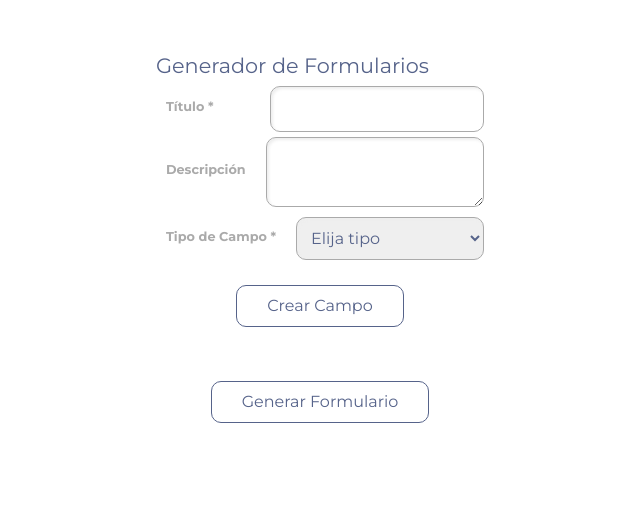
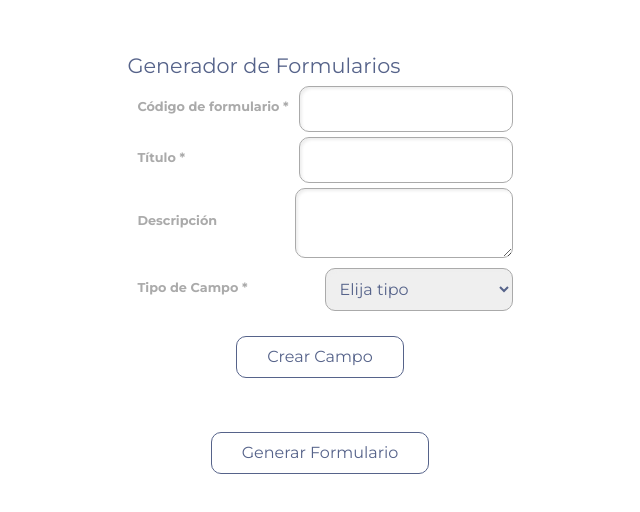
Before and after one commit to chihiroarias/formularios_ui, a React (Create React App) app: page / in a window 1280 px wide. Shown: the top 512 px of the page, without its empty margins (320-960 px from the left). Built offline with nearby package versions, Linux system fonts and the light colour scheme.

Commit message:
ajustes para el post de formulario

```diff
--- a/src/Componentes/moleculares/CreateDato/CreateDato.jsx
+++ b/src/Componentes/moleculares/CreateDato/CreateDato.jsx
@@ -3,17 +3,14 @@ import Label from "../../atomicos/Label/Label.jsx";
 import Button from "../../atomicos/Button/Button.jsx";
 import CustomInputField from "../CustomInputField/CustomInputField.jsx";
 import Select from "../../atomicos/Select/Select.jsx";
-import SelectsExistentes from "../selects/selectsDelSistema.jsx"
-import {selectDato} from "../../../Utils/selectDatoUtils.js"
-import { accessAPI } from "../../../Utils/utils.js";
+import SelectsExistentes from "../selects/selectsDelSistema.jsx";
+import { selectDato } from "../../../Utils/selectDatoUtils.js";
 
 import ConfigureSelect from "../../moleculares/selects/configureSelect.jsx";
 import CreateSelect from "../selects/createSelect.jsx";
-import SelectsPrecargado from "../selects/selectsPrecarga.jsx"
+import SelectsPrecargado from "../selects/selectsPrecarga.jsx";
 
 export default function CreateDato({ addField, indice, setIndice }) {
-
-
   const [fieldData, setFieldData] = useState({
     htmlFor: "",
     id: "",
@@ -92,17 +89,6 @@ export default function CreateDato({ addField, indice, setIndice }) {
 
   function crearCampoString() {
     if (validar()) {
-      accessAPI(
-        "POST",
-        "admin/form/campo",
-        fieldData,
-        (response) => {
-          console.log(response);
-        },
-        (response) => {
-          console.log(response);
-        }
-      );
       addField({ ...fieldData, indice });
 
       setIndice(indice + 1);
@@ -151,7 +137,7 @@ export default function CreateDato({ addField, indice, setIndice }) {
       </div>
 
       {fieldData.type === "radio" && (
-        <div >
+        <div>
           <CustomInputField
             id={"agrupacionRadio"}
             labelForm={"Agrupación Radio"}
@@ -227,7 +213,7 @@ export default function CreateDato({ addField, indice, setIndice }) {
 
       {fieldData.type !== "checkbox" &&
         fieldData.type !== "select" &&
-        fieldData.type !== "sExistentes"&&
+        fieldData.type !== "sExistentes" &&
         fieldData.type !== "file" &&
         fieldData.type !== "radio" &&
         fieldData.type !== "date" &&
@@ -270,24 +256,23 @@ export default function CreateDato({ addField, indice, setIndice }) {
         </div>
       )}
 
-      {fieldData.type === "sExistentes" &&(
-      <div>
-        <SelectsExistentes onCreate={handleSelectCreate} />
-      </div>
+      {fieldData.type === "sExistentes" && (
+        <div>
+          <SelectsExistentes onCreate={handleSelectCreate} />
+        </div>
       )}
 
       {fieldData.type === "sPrecargado" && (
         <div>
-          <SelectsPrecargado onCreate={handleSelectPrecarga}/>
+          <SelectsPrecargado onCreate={handleSelectPrecarga} />
         </div>
-        )}
-
+      )}
 
       {fieldData.type !== "textarea" &&
         fieldData.type !== "checkbox" &&
         fieldData.type !== "select" &&
-        fieldData.type !== "sExistentes"&&
-        fieldData.type !== "sPrecargado"&&
+        fieldData.type !== "sExistentes" &&
+        fieldData.type !== "sPrecargado" &&
         fieldData.type !== "date" &&
         fieldData.type !== "file" &&
         fieldData.type !== "radio" &&
@@ -307,12 +292,11 @@ export default function CreateDato({ addField, indice, setIndice }) {
             />
           </div>
         )}
-      {fieldData.type === "select" &&(
+      {fieldData.type === "select" && (
         <div>
           <ConfigureSelect />
         </div>
       )}
-
 
       <div>
         {fieldData.type !== "" && fieldData.type !== "section" && (
--- a/src/Componentes/organismos/Formulario/Formulario.jsx
+++ b/src/Componentes/organismos/Formulario/Formulario.jsx
@@ -8,9 +8,11 @@ import { MdDelete } from "react-icons/md";
 import Button from "../../atomicos/Button/Button.jsx";
 import CreateDato from "../../moleculares/CreateDato/CreateDato.jsx";
 import { accessAPI } from "../../../Utils/utils.js";
+import CustomInputField from "../../moleculares/CustomInputField/CustomInputField.jsx";
 
 function Formulario() {
   const [title, setTitle] = useState("");
+  const [codigo, setCodigo] = useState("");
   const [description, setDescription] = useState("");
   const [fields, setFields] = useState([]);
   const [indice, setIndice] = useState(1);
@@ -20,12 +22,27 @@ function Formulario() {
     setFields([...fields, { ...field, indice }]);
   };
 
-  const generateForm = () => {
-    console.log("Form Data:", { title, description, fields });
+  function generateForm() {
+    accessAPI(
+      "POST",
+      "admin/form/form",
+      { titulo: title, descripcion: description, codigo: codigo },
+      (response) => {
+        console.log(response);
+        agregarCampos(response.id);
+      },
+      (response) => {
+        console.log(response);
+      }
+    );
+  }
+
+  function agregarCampos(id) {
+    console.log("Form Data:", { title, description, codigo, fields });
     fields.forEach((field) => {
       accessAPI(
         "POST",
-        "admin/form/campo",
+        `admin/form/campo/${id}`,
         field,
         (response) => {
           console.log(response);
@@ -35,7 +52,7 @@ function Formulario() {
         }
       );
     });
-  };
+  }
 
   const deleteField = (indice) => {
     setFields(fields.filter((field) => field.indice !== indice));
@@ -46,6 +63,12 @@ function Formulario() {
       <div>
         <h1>Generador de Formularios</h1>
 
+        <CustomInputField
+          labelForm={"Código de formulario"}
+          type={"text"}
+          required={true}
+          onChange={(e) => setCodigo(e.target.value)}
+        />
         <FormTitle title={title} setTitle={setTitle} required={true} />
         <FormDescription
           description={description}
@@ -58,6 +81,7 @@ function Formulario() {
       </div>
       <div>
         <h2>
+          <p>{codigo}</p>
           <strong>{title}</strong>
         </h2>
         <p>{description}</p>
```
